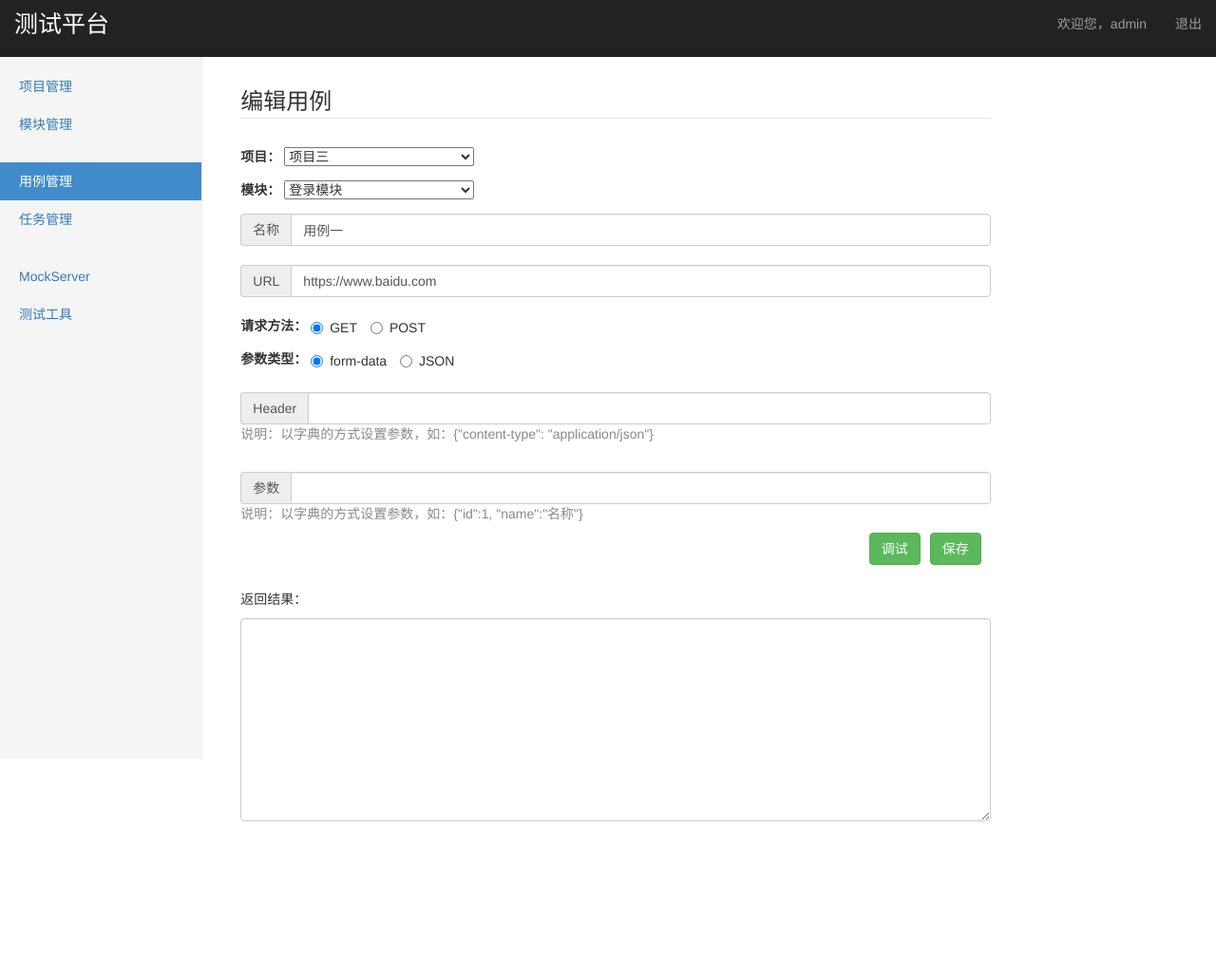
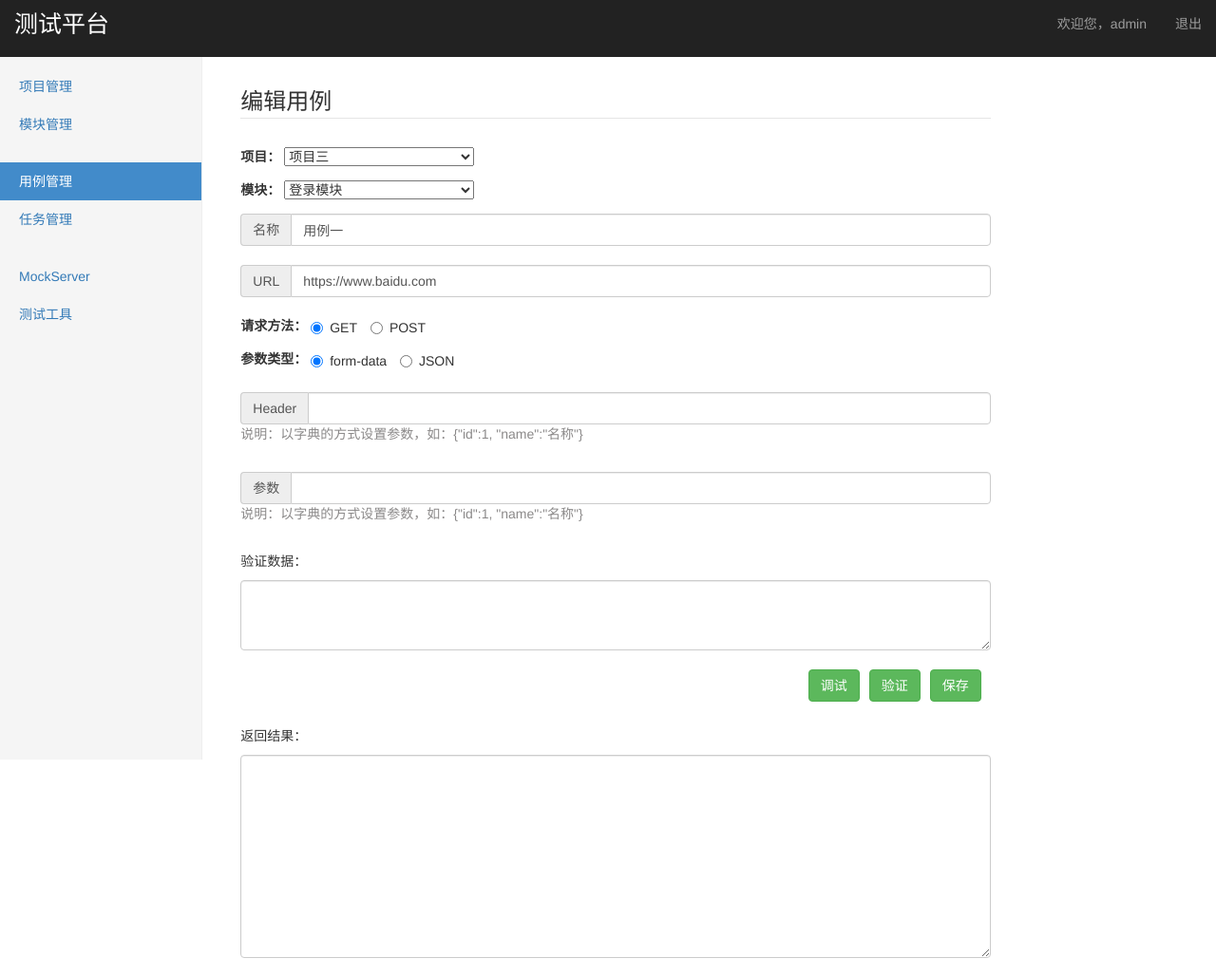
Before and after one commit to wybest0108/DjangoProjects_Login, a Django app: page /interface/edit_case/1/ in a window 1280 px wide. Shown: the whole page at 95% size. Before the commit the page ends 865 px from the top, so only its background shows below. Run offline with Django 3.2, Linux system fonts and the light colour scheme; a user stored in the database is signed in; data comes from the database, SQL or seed files in the repository; both versions use the stored data as it was after the commit; some libraries are stand-ins or nearby versions.

Commit message:
完成验证功能

```diff
--- a/interface_app/urls.py
+++ b/interface_app/urls.py
@@ -13,7 +13,6 @@ urlpatterns = [
     path("get_projects_and_modules/", case_api.get_projects_and_modules),
     path("save_case/", case_api.save_case),
     path("get_case_info/<int:case_id>/", case_api.get_case_info),
-    # path("delete_case/<int:case_id>/", case_views.delete_case),
-    # path("edit_case/<int:case_id>/", case_views.edit_case),
-
+    path("assert_result/", case_api.assert_result),
+    path("update_case/<int:case_id>/", case_api.update_case),
 ]
--- a/interface_app/views/case_api.py
+++ b/interface_app/views/case_api.py
@@ -70,18 +70,21 @@ def save_case(request):
         param_type = request.POST.get("paramType", "")
         headers = request.POST.get("headers", "{}")
         params = request.POST.get("params", "{}")
+        assert_text = request.POST.get("assertText", "")
 
         if module_name == "" or name == "" or url == "" or method == "" or param_type == "":
             return response_fail("模块名、用例名、url、请求方法、请求参数类型不能为空！")
 
-        module = Module.objects.get(name=module_name)
-        case = TestCase.objects.create(module=module,
-                                            name=name,
-                                            url=url,
-                                            request_method=method,
-                                            request_headers=headers,
-                                            request_params_type=param_type,
-                                            request_params=params)
+        case = TestCase.objects.create(
+            module=Module.objects.get(name=module_name),
+            name=name,
+            url=url,
+            request_method=method,
+            request_headers=headers,
+            request_params_type=param_type,
+            request_params=params,
+            response_assert=assert_text,
+        )
 
         if case is not None:
             return response_succeed("保存成功！")
@@ -103,6 +106,7 @@ def get_case_info(request, case_id):
         response_data["headers"] = target_case.request_headers
         response_data["paramsType"] = target_case.request_params_type
         response_data["params"] = target_case.request_params
+        response_data["assertText"] = target_case.response_assert
         module = target_case.module
         response_data["moduleName"] = module.name
         response_data["projectName"] = module.project.name
@@ -114,27 +118,51 @@ def get_case_info(request, case_id):
 @login_required
 def update_case(request, case_id):
     if request.method == "POST":
-        url = request.POST.get("url")
-        method = request.POST.get("method")
-        param_type = request.POST.get("paramType")
-        headers = json.loads(request.POST.get("headers").replace("'", "\""))
-        params = json.loads(request.POST.get("params").replace("'", "\""))
-        if method == "get":
-            r = requests.get(url, params=params, headers=headers)
+        module_name = request.POST.get("moduleName", "")
+        name = request.POST.get("name", "")
+        url = request.POST.get("url", "")
+        method = request.POST.get("method", "").upper()
+        param_type = request.POST.get("paramType", "")
+        headers = request.POST.get("headers", "{}")
+        params = request.POST.get("params", "{}")
+        assert_text = request.POST.get("assertText", "")
 
-        if method == "post":
-            if param_type == "form-data":
-                r = requests.post(url, data=params, headers=headers)
-            if param_type == "json":
-                r = requests.post(url, json=params, headers=headers)
+        if module_name == "" or name == "" or url == "" or method == "" or param_type == "":
+            return response_fail("模块名、用例名、url、请求方法、请求参数类型不能为空！")
 
-        return HttpResponse(r.text)
+        case = TestCase.objects.filter(id=case_id).update(
+            module=Module.objects.get(name=module_name),
+            name=name,
+            url=url,
+            request_method=method,
+            request_headers=headers,
+            request_params_type=param_type,
+            request_params=params,
+            response_assert=assert_text,
+        )
+
+        if case == 1:
+            return response_succeed("更新成功！")
+        else:
+            response_fail("更新失败！")
     else:
-        if case_id:
-            target_case = TestCase.objects.get(id=case_id)
-            return render(request, "edit_case.html", {
-                "case": target_case,
-                "type": "edit"
-            })
+        return response_fail("该接口只支持POST请求！")
+
+
+@login_required
+def assert_result(request):
+    if request.method == "POST":
+        response_result = request.POST.get("response_result", "")
+        assert_text = request.POST.get("assert_text", "")
+
+        if response_result == "" or assert_text == "":
+            return response_fail("验证数据或者响应结果不能为空！")
+
+        try:
+            assert assert_text in response_result
+        except AssertionError:
+            return response_fail("验证失败！")
         else:
-            return HttpResponse("404")
+            return response_succeed("验证成功！")
+    else:
+        return response_fail("该接口只支持POST请求！")
--- a/static/js/caseManage.js
+++ b/static/js/caseManage.js
@@ -79,19 +79,14 @@ function debugCase() {
         data: requestData,
         async:false,        //IE浏览器必须设为false，否则会报错
         success: function(data) {
-            //$("#result").html(data);
-            if(data.success == "true") {
-                $("#result").text(data.data);
-            }
-            else {
-                showTips(data.message);
-            }
+            //$("#result").html(data.data);
+            data.success == "true"? $("#result").text(data.data) : showTips(data.message);
         }
     });
 }
 
 
-function saveCase() {
+function saveCase(type, id) {
     var requestData = {
         "name": $("#req_name").val(),
         "url": $("#req_url").val(),
@@ -99,14 +94,16 @@ function saveCase() {
         "paramType": $("input[name='req_type']:checked").val(),
         "headers": $("#req_header").val() === ""? "{}" : $("#req_header").val(),
         "params": $("#req_parameter").val() === ""? "{}" : $("#req_parameter").val(),
-        "moduleName": $("#module_dropDownMenu").val()
+        "moduleName": $("#module_dropDownMenu").val(),
+        "assertText": $("#assert_text").val()
     };
 
     if(!isRequestDataValid(requestData, true)) return false;
+    if(type == "update" && typeof(id) == "undefined")   showTips("没有指定用例ID");
 
     $.ajax({
         type: "post",
-        url: "/interface/save_case/",
+        url: type == "update"? "/interface/update_case/" + id + "/" : "/interface/save_case/",
         data: requestData,
         async:false,        //IE浏览器必须设为false，否则会报错
         success: function(data) {
@@ -114,6 +111,30 @@ function saveCase() {
         }
     });
 }
+
+function assertResult() {
+    var responseResult = $("#result").val(),
+        assertText = $("#assert_text").val();
+
+    if(responseResult === "" || assertText === "") {
+        showTips("验证数据或者响应结果不能为空！");
+        return;
+    }
+
+    $.ajax({
+        type: "post",
+        url: "/interface/assert_result/",
+        data: {
+            "response_result": responseResult,
+            "assert_text": assertText
+        },
+        async:false,        //IE浏览器必须设为false，否则会报错
+        success: function(data) {
+            showTips(data.message);
+        }
+    });
+}
+
 
 function deleteCase(name, id){
     deleteConfirmDialog(name, "/interface/delete_case/" + id + "/");
@@ -178,6 +199,7 @@ function initTestCase(data) {
     $("#req_url").val(data.url);
     $("#req_header").val((data.headers === "{}")? "" : data.headers);
     $("#req_parameter").val((data.params === "{}")? "" : data.params);
+    $("#assert_text").val(data.assertText);
 
     data.method === "GET"? $("#get").prop("checked", true) : $("#post").prop("checked", true);
     data.paramsType === "JSON"? $("#json").prop("checked", true) : $("#form").prop("checked", true);
--- a/templates/edit_case.html
+++ b/templates/edit_case.html
@@ -58,7 +58,7 @@
                     <span class="input-group-addon">Header</span>
                     <input id="req_header" type="text" class="form-control">
                 </div>
-                <p style="color:#8B8989">说明：以字典的方式设置参数，如：{"content-type": "application/json"}</p>
+                <p style="color:#8B8989">说明：以字典的方式设置参数，如：{"id":1, "name":"名称"}</p>
                 <br>
 
                 <div class="input-group">
@@ -66,9 +66,18 @@
                     <input id="req_parameter" type="text" class="form-control">
                 </div>
                 <p style="color:#8B8989">说明：以字典的方式设置参数，如：{"id":1, "name":"名称"}</p>
+                <br>
+
+                <div style="width: 100%;">
+                    <p>验证数据：</p>
+                    <textarea id="assert_text" class="form-control" rows="3"></textarea>
+                </div>
+                <br>
+
                 <div style="width: 100%; height: 60px;">
-                    <button type="button" class="btn btn-success" id="save" style="float: right;margin-right: 10px;" onclick="saveCase();">保存</button>
-                    <button type="button" class="btn btn-success" id="send" style="float: right;margin-right: 10px;" onclick="debugCase();">调试</button>
+                    <button type="button" class="btn btn-success" id="save" style="float: right;margin-right: 10px;">保存</button>
+                    <button type="button" class="btn btn-success" id="assert" style="float: right;margin-right: 10px;" onclick="assertResult();">验证</button>
+                    <button type="button" class="btn btn-success" id="debug" style="float: right;margin-right: 10px;" onclick="debugCase();">调试</button>
                 </div>
             </form>
         </div>
@@ -84,6 +93,10 @@
             var currPaths = window.location.pathname.split("/"),
                 id = currPaths[currPaths.length - 2];
             getTestCaseInfoById(id);
+
+            $("#save").click(function () {
+                saveCase("update", id);
+            });
         });
     </script>
 {% endblock %}
```
Also changed, not shown: templates/add_case.html (+12 -3 lines), db.sqlite3, interface_app/views/case_views.py (line endings or trailing spaces).
